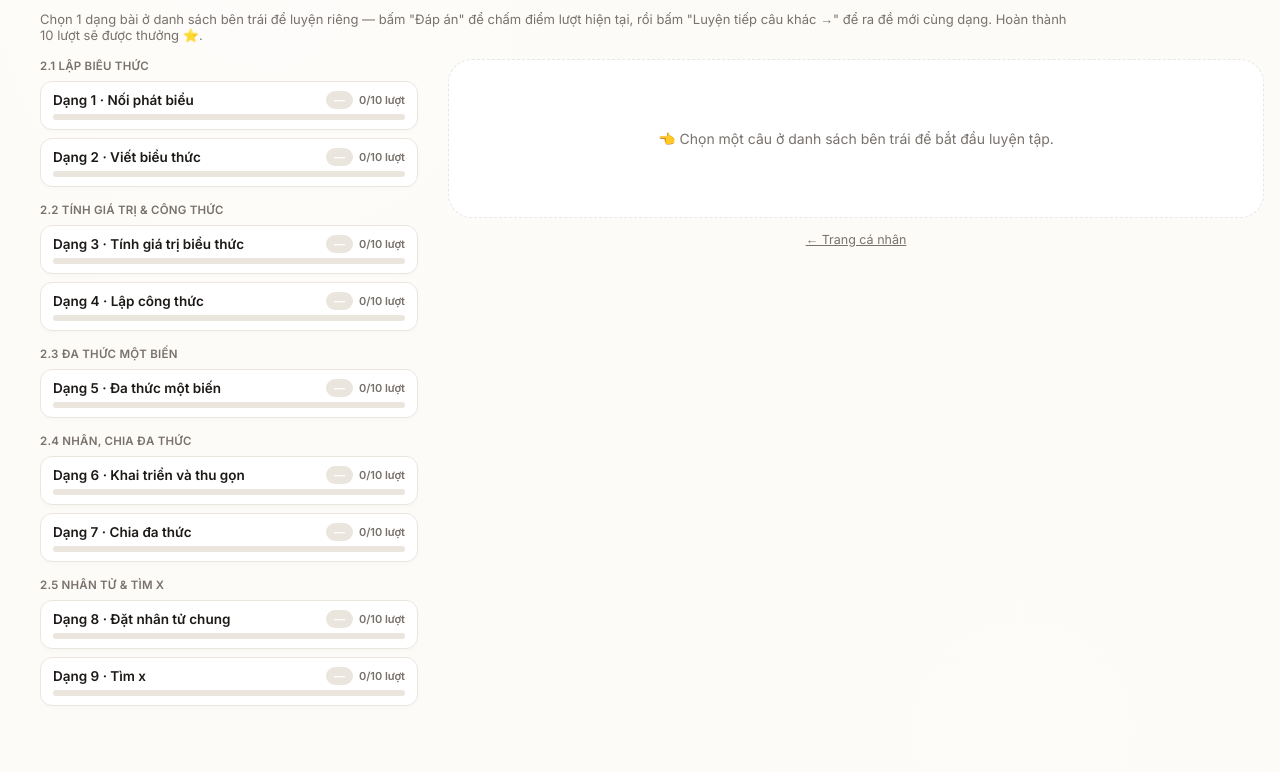
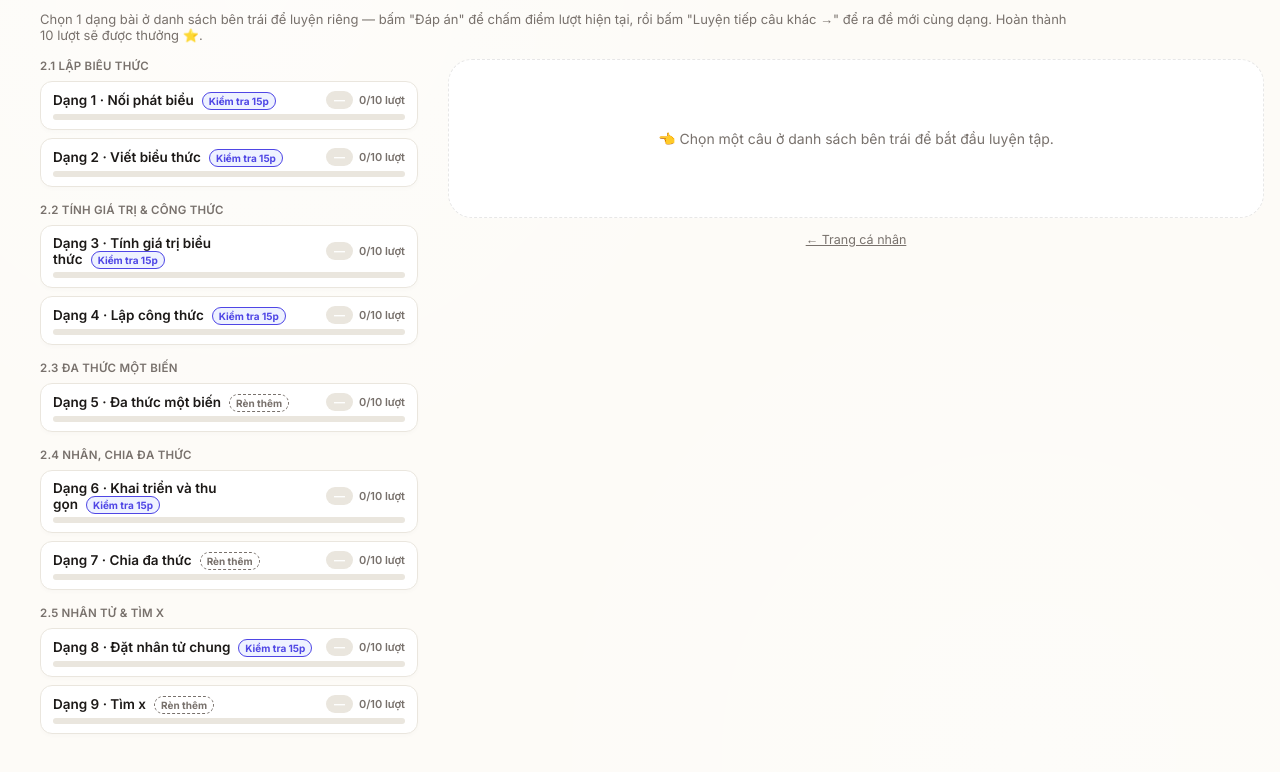
Before and after one commit to nhminh55/moyumath, a plain HTML site: page practice-ch2.html in a window 1280 px wide. Shown: the part 106-878 px from the top of the page. Drawn offline with Linux system fonts and the light colour scheme; sample sign-in values are in the browser's storage.

Commit message:
feat(ch2): add badges in practice-ch2 to highlight 15m exam topics

```diff
--- a/practice-ch2.html
+++ b/practice-ch2.html
@@ -181,6 +181,25 @@
     padding:2px 8px;
     border-radius:999px;
     white-space:nowrap;
+  }
+  .topic-badge{
+    font-size:10px;
+    padding:2px 6px;
+    border-radius:99px;
+    margin-left:8px;
+    font-weight:700;
+    white-space:nowrap;
+    vertical-align:middle;
+  }
+  .topic-badge.exam{
+    background:#EEF2FF;
+    color:var(--gold);
+    border:1px solid var(--gold);
+  }
+  .topic-badge.extra{
+    background:transparent;
+    color:var(--ink-soft);
+    border:1px dashed var(--ink-soft);
   }
   .picker-turns-count{
     font-family:'Inter', sans-serif;
@@ -964,12 +983,22 @@
 
 
   function initPickerCards(){
+    var examTopics = ['ch2_1', 'ch2_2', 'ch2_3', 'ch2_4', 'ch2_6', 'ch2_8'];
     document.querySelectorAll('.picker-btn').forEach(function(btn){
       var titleText = btn.textContent.trim();
+      var qKey = btn.dataset.q;
+      var isExam = examTopics.indexOf(qKey) !== -1;
       var tpl = document.getElementById('pickerBtnInnerTpl').content.cloneNode(true);
       btn.innerHTML = '';
       btn.appendChild(tpl);
-      btn.querySelector('.picker-btn-title').textContent = titleText;
+
+      var titleEl = btn.querySelector('.picker-btn-title');
+      titleEl.textContent = titleText;
+
+      var badge = document.createElement('span');
+      badge.className = 'topic-badge ' + (isExam ? 'exam' : 'extra');
+      badge.textContent = isExam ? 'Kiểm tra 15p' : 'Rèn thêm';
+      titleEl.appendChild(badge);
     });
   }
 
```
